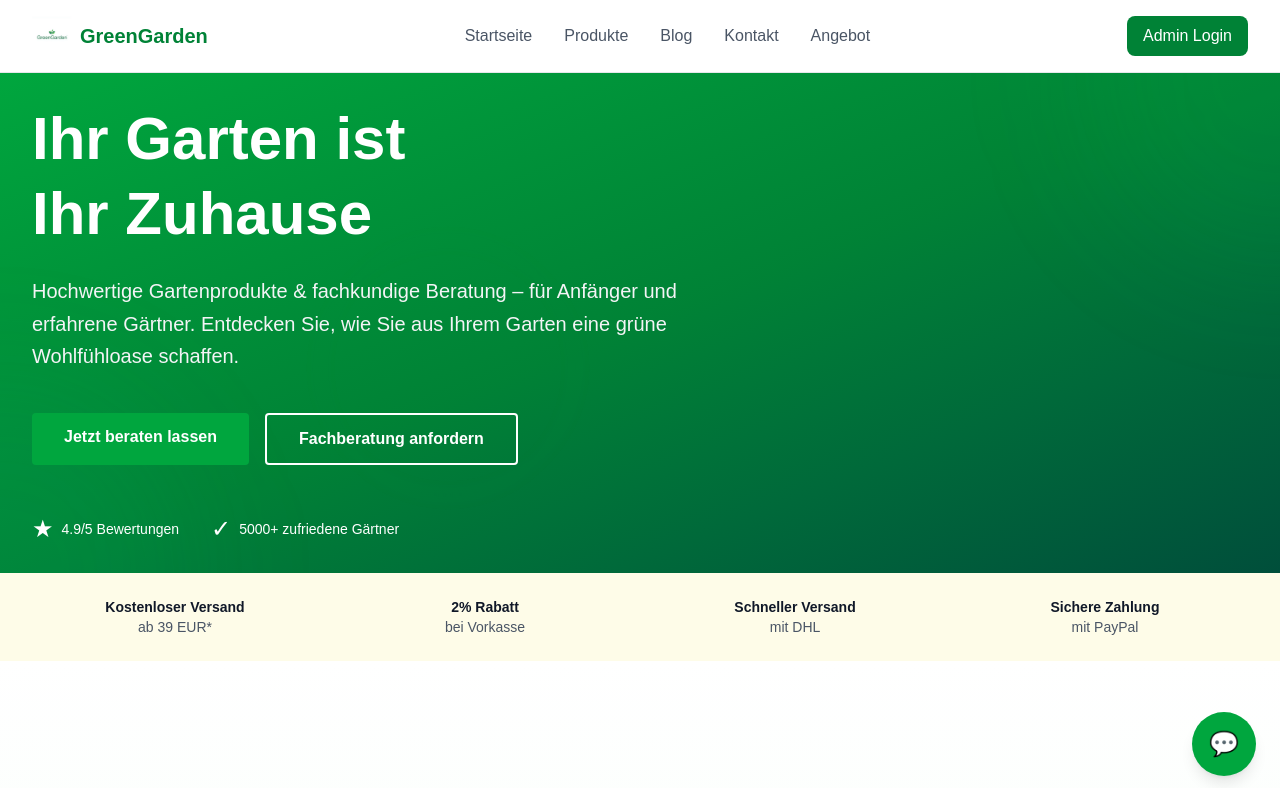
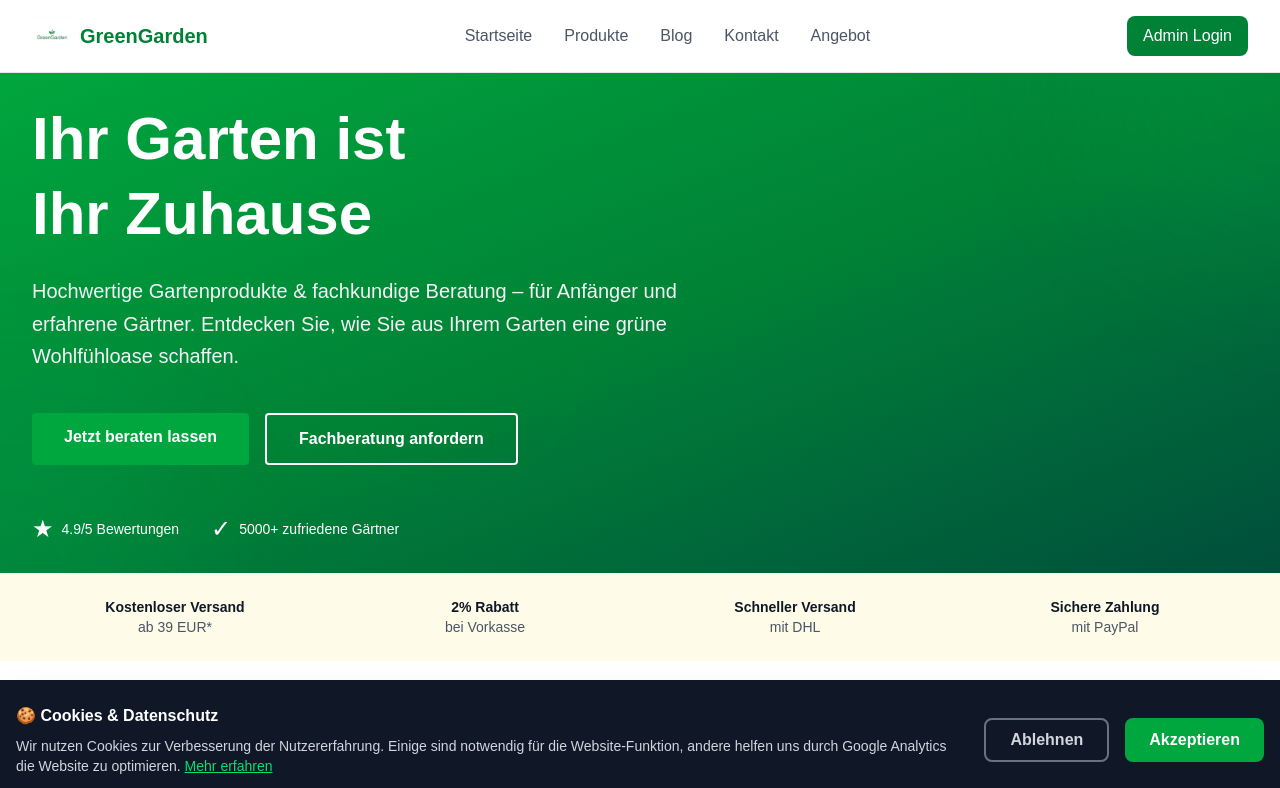
Before and after one commit to neubertdenny-hub/Green-Garden, a Next.js app: page / in a window 1280 px wide. Shown: the top 788 px of the page. Built offline with nearby package versions, Linux system fonts and the light colour scheme.

Commit message:
Add DSGVO-compliant cookie banner with accept/reject options

```diff
--- /dev/null
+++ b/app/components/CookieBanner.tsx
@@ -0,0 +1,58 @@
+'use client';
+
+import { useState, useEffect } from 'react';
+import Link from 'next/link';
+
+export default function CookieBanner() {
+  const [showBanner, setShowBanner] = useState(false);
+
+  useEffect(() => {
+    const cookieConsent = localStorage.getItem('cookie_consent');
+    if (!cookieConsent) {
+      setShowBanner(true);
+    }
+  }, []);
+
+  const handleAccept = () => {
+    localStorage.setItem('cookie_consent', 'accepted');
+    setShowBanner(false);
+  };
+
+  const handleReject = () => {
+    localStorage.setItem('cookie_consent', 'rejected');
+    setShowBanner(false);
+  };
+
+  if (!showBanner) return null;
+
+  return (
+    <div className="fixed bottom-0 left-0 right-0 bg-gray-900 text-white py-6 px-4 shadow-2xl z-40">
+      <div className="max-w-7xl mx-auto flex items-center justify-between gap-6 flex-col md:flex-row">
+        <div className="flex-1">
+          <h3 className="font-bold mb-2">🍪 Cookies & Datenschutz</h3>
+          <p className="text-sm text-gray-300 mb-3 md:mb-0">
+            Wir nutzen Cookies zur Verbesserung der Nutzererfahrung. Einige sind notwendig für die Website-Funktion, andere helfen uns durch Google Analytics die Website zu optimieren.{' '}
+            <Link href="/datenschutz" className="text-green-400 hover:text-green-300 underline">
+              Mehr erfahren
+            </Link>
+          </p>
+        </div>
+
+        <div className="flex gap-4 whitespace-nowrap">
+          <button
+            onClick={handleReject}
+            className="px-6 py-2 border-2 border-gray-500 text-gray-300 hover:border-gray-400 hover:text-white rounded-lg transition font-semibold"
+          >
+            Ablehnen
+          </button>
+          <button
+            onClick={handleAccept}
+            className="px-6 py-2 bg-green-600 hover:bg-green-700 text-white rounded-lg transition font-semibold"
+          >
+            Akzeptieren
+          </button>
+        </div>
+      </div>
+    </div>
+  );
+}
--- a/app/layout.tsx
+++ b/app/layout.tsx
@@ -14,6 +14,7 @@ const geistMono = Geist_Mono({
 });
 
 const ChatBot = dynamic(() => import("./components/ChatBot"), { ssr: false });
+const CookieBanner = dynamic(() => import("./components/CookieBanner"), { ssr: false });
 
 export const metadata: Metadata = {
   title: "GreenGarden GmbH | Ihre Garten-Experten",
@@ -33,6 +34,7 @@ export default function RootLayout({
       <body className="bg-white text-gray-900">
         {children}
         <ChatBot />
+        <CookieBanner />
       </body>
     </html>
   );
```
